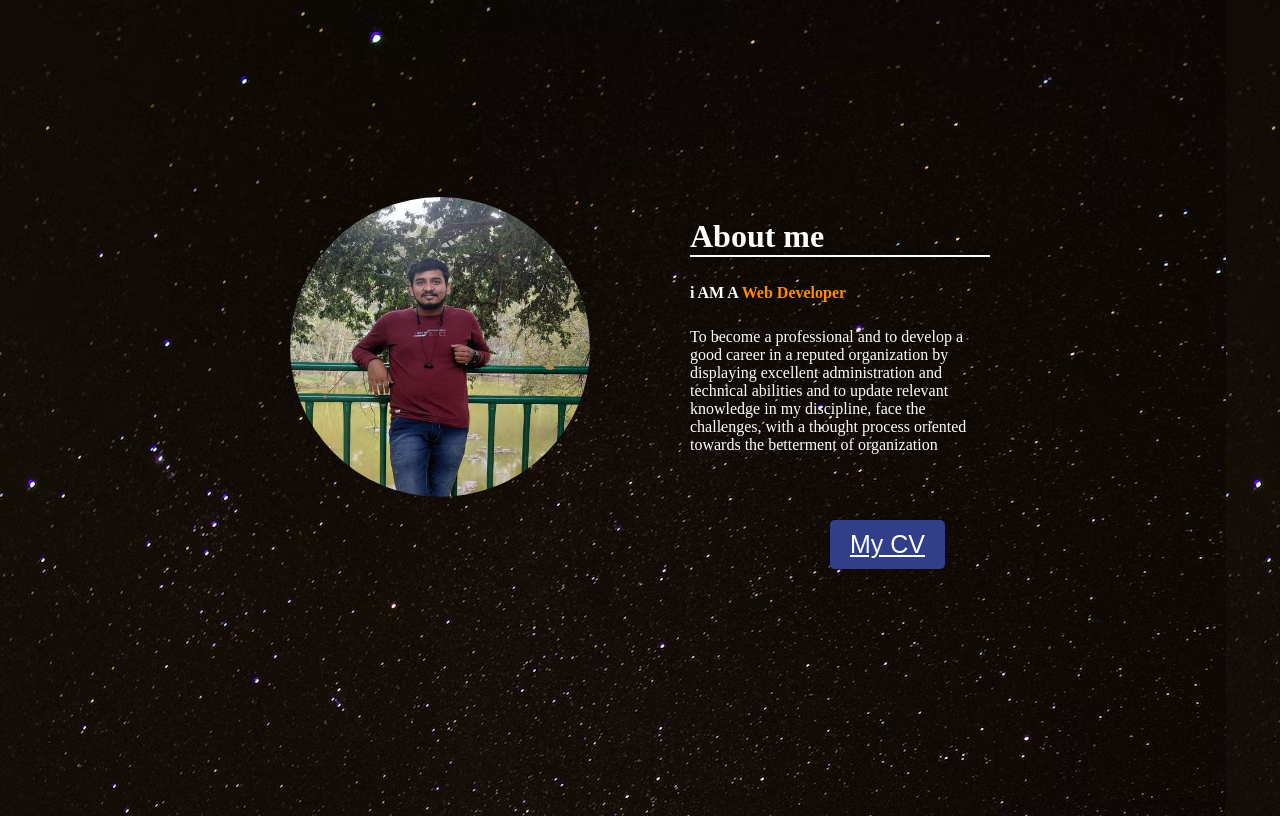
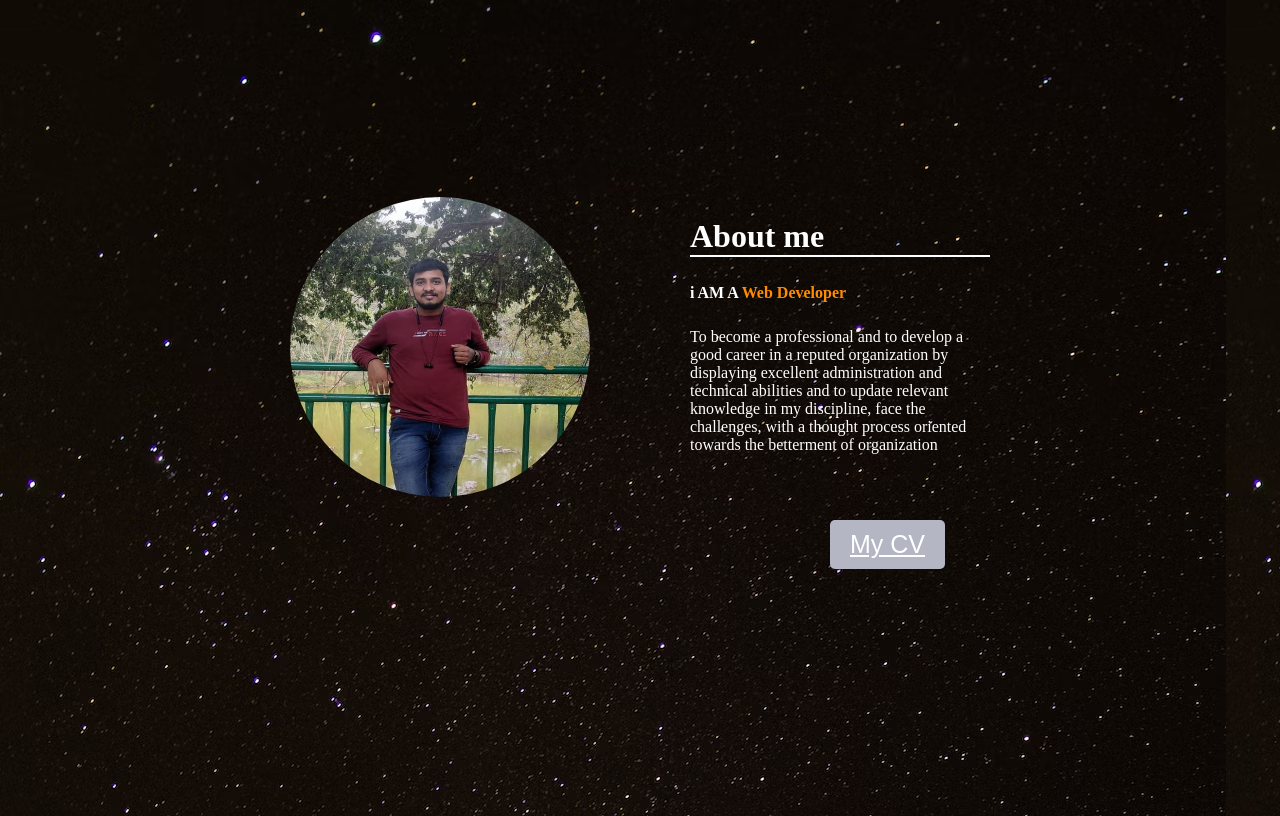
Before and after one commit to bharatkumarcl/mycv, a plain HTML site: page index.html in a window 1280 px wide. In both pictures the pointer is over the button "My CV". Drawn offline with Linux system fonts and the light colour scheme.

Commit message:
again colour change button

```diff
--- a/cv.css
+++ b/cv.css
@@ -63,5 +63,5 @@ button{
 
 }
 button:hover{
-    background-color: rgb(49, 63, 139);
+    background-color: rgb(180, 182, 196);
 }
```
